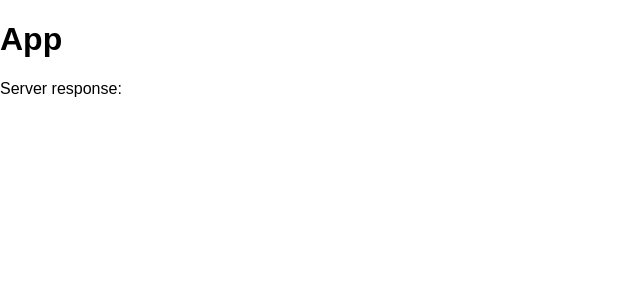
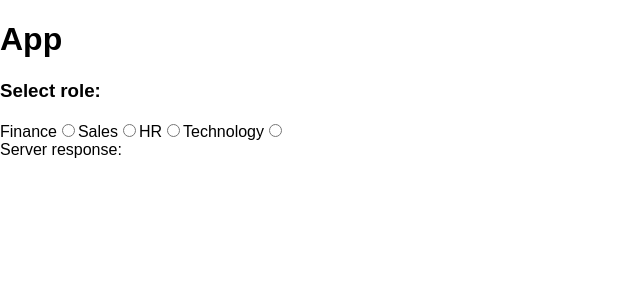
Before and after one commit to danielAFA/swe-group-project, a React (Create React App) app in the folder client/: page / in a window 1280 px wide. Shown: the top 300 px of the page, without its empty margins (0-640 px from the left). Built offline with nearby package versions, Linux system fonts and the light colour scheme.

Commit message:
added RoleSelection component

```diff
--- a/client/src/App.js
+++ b/client/src/App.js
@@ -1,11 +1,13 @@
 import React from "react";
 import Connect from "./components/Connect";
+import RoleSelection from "./components/RoleSelection";
 import "./App.css";
 
 function App() {
   return (
     <div>
       <h1>App</h1>
+      <RoleSelection />
       <Connect />
     </div>
   );
--- /dev/null
+++ b/client/src/components/RoleSelection.js
@@ -0,0 +1,57 @@
+import React, { useState } from "react";
+
+const RoleSelection = () => {
+  const roles = ["Finance", "Sales", "HR", "Technology"];
+
+  return (
+    <div>
+      <RadioSelection options={roles} />
+    </div>
+  );
+};
+
+const RadioSelection = ({ options }) => {
+  const initialState = options.reduce((acc, current) => {
+    acc[current] = false;
+    return acc;
+  }, {});
+
+  const [selectionState, setSelectionState] = useState(initialState);
+  const [currentlySelected, setCurrentlySelected] = useState();
+
+  const updateSelectionState = option => {
+    const prevState = { ...selectionState };
+
+    for (const prop in selectionState) {
+      if (option === prop) {
+        prevState[prop] = true;
+        setCurrentlySelected(option);
+      }
+    }
+    setSelectionState(prevState);
+  };
+
+  const handleSelection = event => {
+    updateSelectionState(event.target.value);
+  };
+
+  return (
+    <form>
+      <h3>Select role:</h3>
+      {options.map((option, i) => (
+        <label key={i}>
+          {option}
+          <input
+            type="radio"
+            value={option}
+            name="option-type"
+            checked={selectionState[option]}
+            onChange={handleSelection}
+          ></input>
+        </label>
+      ))}
+    </form>
+  );
+};
+
+export default RoleSelection;
```
